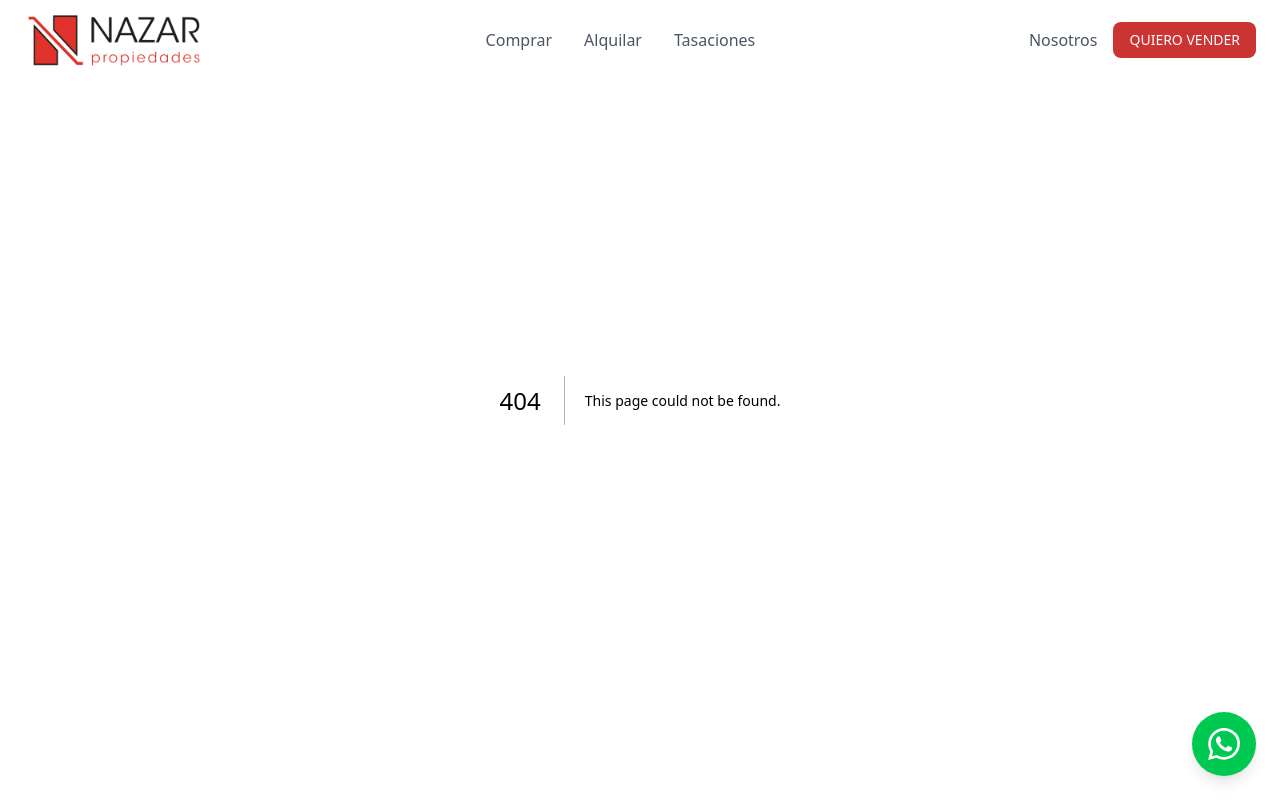
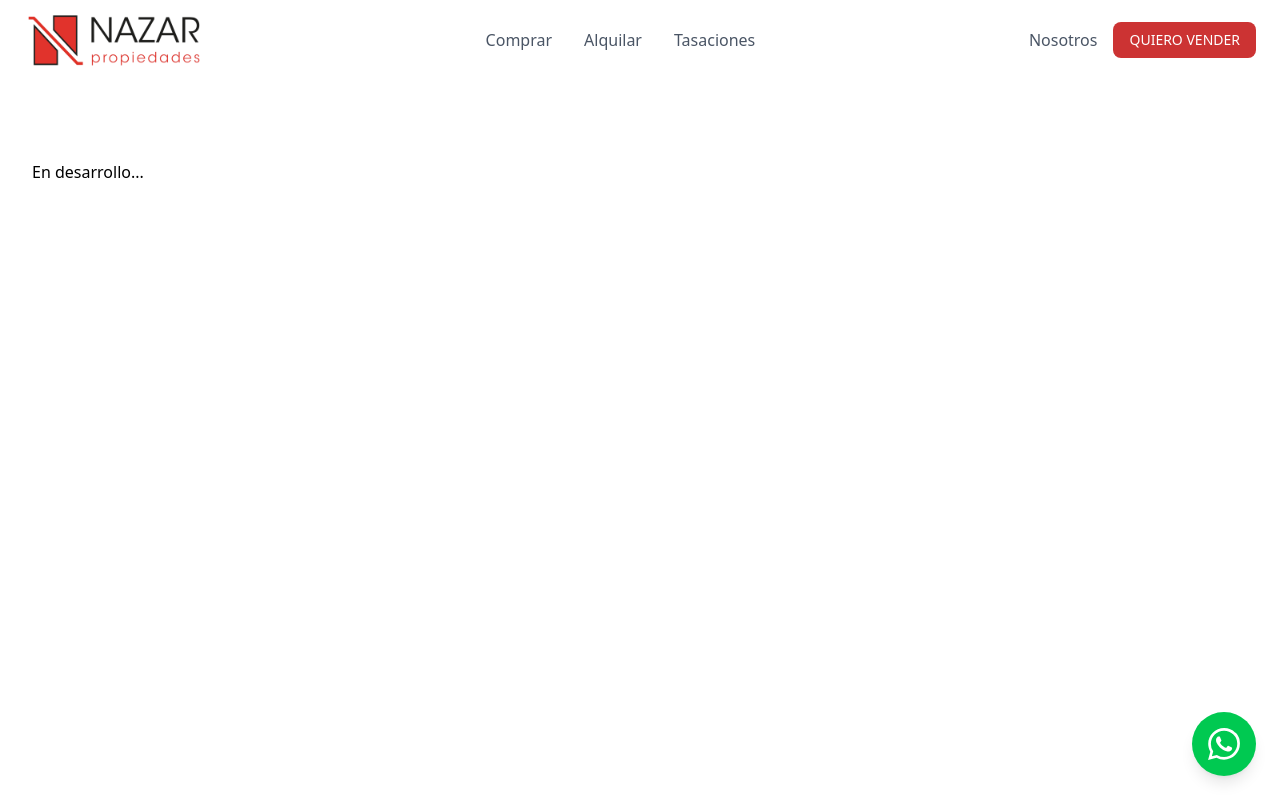
Before and after one commit to manudiiez/frontend-nazarpropiedades, a Next.js app: page /blog in a window 1280 px wide. Before the commit this address had no page. Shown: the top 800 px of the page. Built offline with nearby package versions, Linux system fonts and the light colour scheme.

Commit message:
version 1 lista para mostrar

```diff
--- /dev/null
+++ b/src/app/blog/page.tsx
@@ -0,0 +1,15 @@
+
+
+
+export default async function MapPage() {
+
+  return (
+    <main className="min-h-screen pt-20">
+      {/* <MapViewServer searchParams={params} /> */}
+      <h1 className="pt-20 px-8">En desarrollo...</h1>
+    </main>
+  );
+}
+
+
+// Falta que se recargue bien al hacer zoom y cambia rde ubicacion, paginaxion, y que al seleccionar se scrollee hasta esa parte
```
